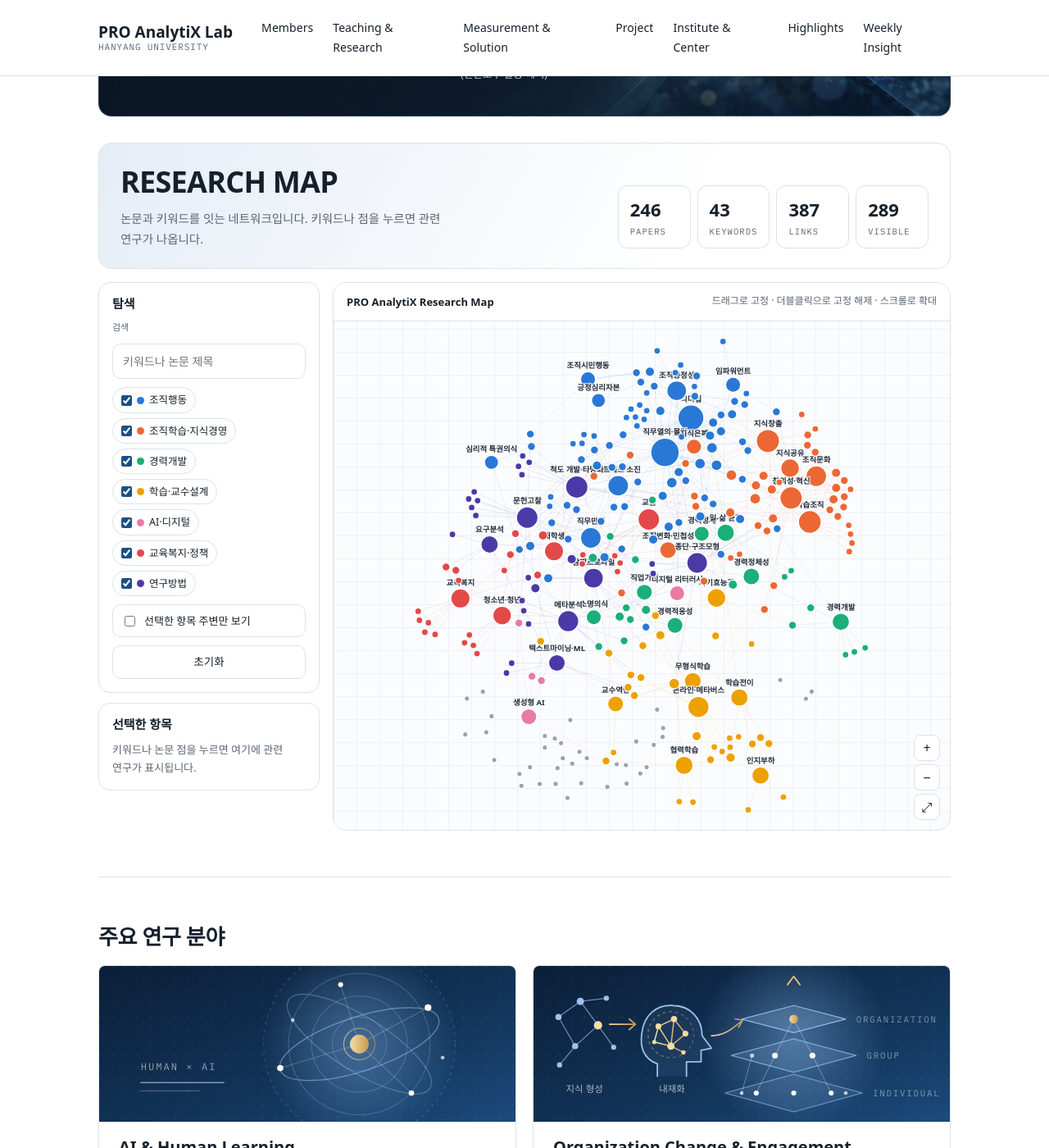
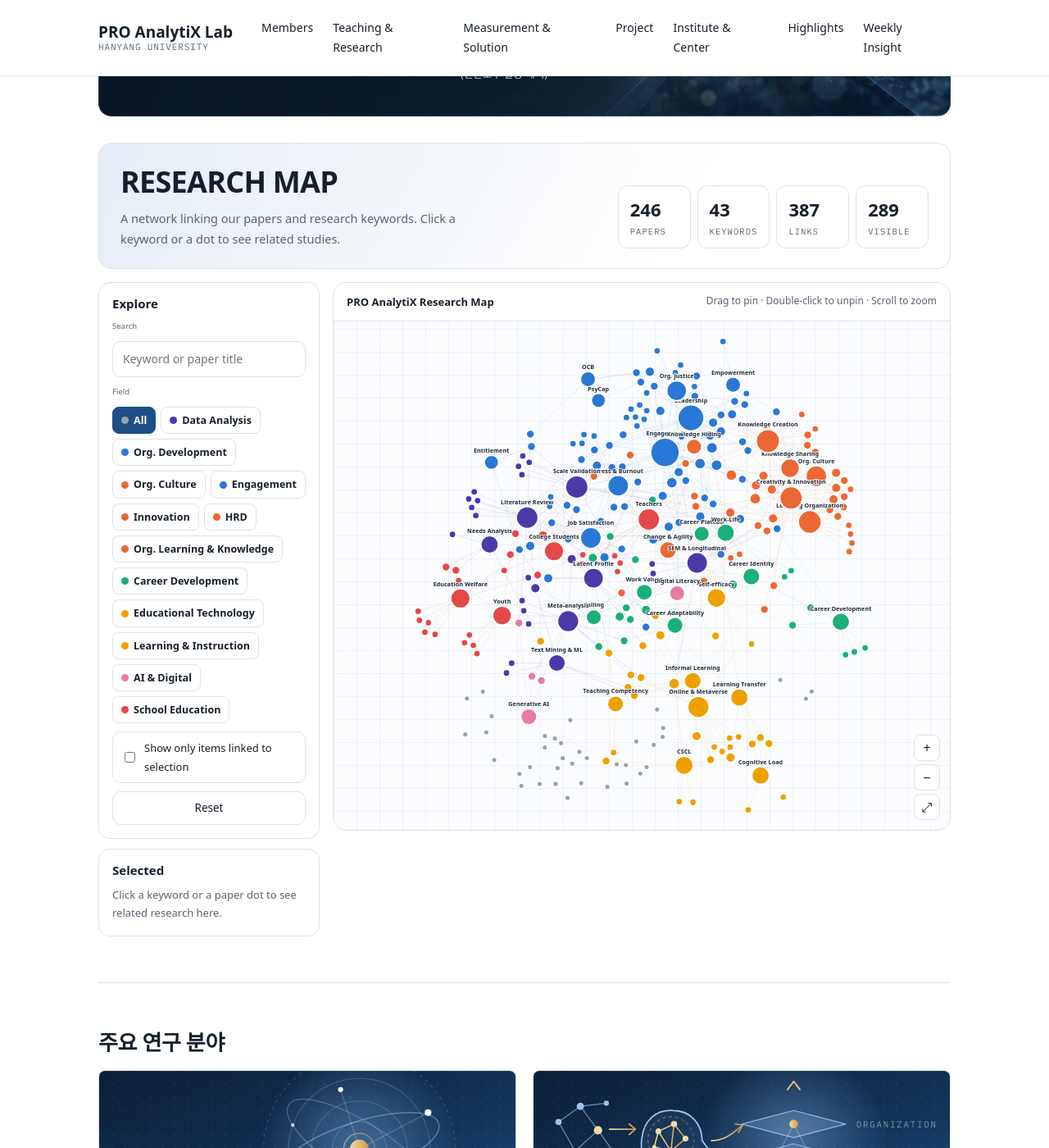
Before and after one commit to drsprolab/drsprolab.github.io, a Jekyll site: the page built from index.html, in a window 1280 px wide and 1400 px high, scrolled down 438 px. Shown: the whole window at 82% size. Built offline with Jekyll 4.4.1, drawn with Linux system fonts in a browser that asks for light colours; some web fonts are replaced.

Commit message:
Research Map: 분야 버튼 통합(Field)·영문화, Engagement·Innovation·Org. Culture 추가, 논문 라벨 숨김, 라벨 축소
Co-Authored-By: Claude Opus 5.5 <noreply@anthropic.com>

```diff
--- a/_data/keyword_map.yml
+++ b/_data/keyword_map.yml
@@ -1,11 +1,14 @@
-# 대문 키워드 네트워크: 학문 분야 > 키워드 > 제목에서 찾을 패턴
+# 대문 키워드 네트워크: 상위 기준(group) > 학문 분야 > 키워드 > 제목에서 찾을 패턴
+# also: 키워드를 추가 분야 버튼(Engagement, Innovation, Org. Culture)에도 넣습니다.
+# 지도에는 키워드의 en 이름이 표시되고, 검색은 한글·영문 모두 됩니다.
 # patterns: 논문 제목에서 찾을 문자열(대소문자 무시). 영문 약어는 \b 단어 경계를 써도 됩니다.
 - field: 조직행동
+  group: Org. Development
   en: Organizational Behavior
   keywords:
     - { name: 리더십, en: Leadership, patterns: ["리더십", "leadership", "리더", "leader"] }
-    - { name: 직무열의·몰입, en: Engagement, patterns: ["직무열의", "열의", "engagement", "몰입", "commitment"] }
-    - { name: 조직공정성, en: Justice, patterns: ["공정성", "justice"] }
+    - { name: 직무열의·몰입, en: Engagement, also: [Engagement], patterns: ["직무열의", "열의", "engagement", "몰입", "commitment"] }
+    - { name: 조직공정성, en: Org. Justice, patterns: ["공정성", "justice"] }
     - { name: 조직시민행동, en: OCB, patterns: ["조직시민행동", "citizenship", "\\bOCB\\b"] }
     - { name: 스트레스·소진, en: Stress & Burnout, patterns: ["스트레스", "소진", "burnout", "distress"] }
     - { name: 임파워먼트, en: Empowerment, patterns: ["임파워", "empower"] }
@@ -13,16 +16,18 @@
     - { name: 긍정심리자본, en: PsyCap, patterns: ["긍정심리자본", "psychological capital"] }
     - { name: 직무만족, en: Job Satisfaction, patterns: ["직무만족", "만족도", "satisfaction"] }
 - field: 조직학습·지식경영
+  group: HRD
   en: Org. Learning & Knowledge
   keywords:
-    - { name: 학습조직, en: Learning Organization, patterns: ["학습조직", "조직학습", "learning organization", "organizational learning", "\\bDLOQ\\b"] }
+    - { name: 학습조직, en: Learning Organization, also: [Org. Culture], patterns: ["학습조직", "조직학습", "learning organization", "organizational learning", "\\bDLOQ\\b"] }
     - { name: 지식공유, en: Knowledge Sharing, patterns: ["지식공유", "knowledge sharing"] }
-    - { name: 지식창출, en: Knowledge Creation, patterns: ["지식창출", "knowledge creation"] }
+    - { name: 지식창출, en: Knowledge Creation, also: [Innovation], patterns: ["지식창출", "knowledge creation"] }
     - { name: 지식은폐, en: Knowledge Hiding, patterns: ["지식은폐", "knowledge hiding"] }
-    - { name: 조직문화, en: Culture, patterns: ["조직문화", "culture"] }
+    - { name: 조직문화, en: Org. Culture, also: [Org. Culture], patterns: ["조직문화", "culture"] }
     - { name: 조직변화·민첩성, en: Change & Agility, patterns: ["조직변화", "변화저항", "민첩성", "agility", "organizational change"] }
-    - { name: 창의성·혁신, en: Creativity, patterns: ["창의", "creativ", "혁신", "innovat"] }
+    - { name: 창의성·혁신, en: Creativity & Innovation, also: [Innovation], patterns: ["창의", "creativ", "혁신", "innovat"] }
 - field: 경력개발
+  group: HRD
   en: Career Development
   keywords:
     - { name: 경력정체성, en: Career Identity, patterns: ["경력정체성", "career identity"] }
@@ -33,28 +38,32 @@
     - { name: 일-삶 균형, en: Work-Life, patterns: ["균형", "balance", "enrichment", "일-가정", "일과 삶"] }
     - { name: 경력개발, en: Career Development, patterns: ["경력개발", "career development", "경력성공", "career success"] }
 - field: 학습·교수설계
+  group: Educational Technology
   en: Learning & Instruction
   keywords:
     - { name: 협력학습, en: CSCL, patterns: ["협력학습", "\\bCSCL\\b", "collaborative"] }
     - { name: 무형식학습, en: Informal Learning, patterns: ["무형식", "informal learning", "비형식"] }
-    - { name: 학습전이, en: Transfer, patterns: ["학습전이", "전이", "transfer"] }
+    - { name: 학습전이, en: Learning Transfer, patterns: ["학습전이", "전이", "transfer"] }
     - { name: 인지부하, en: Cognitive Load, patterns: ["인지부하", "cognitive load"] }
     - { name: 자기효능감, en: Self-efficacy, patterns: ["자기효능감", "efficacy", "자기주도", "self-directed"] }
     - { name: 교수역량, en: Teaching Competency, patterns: ["교수역량", "교수자", "teaching competenc", "교수학습"] }
     - { name: 온라인·메타버스, en: Online & Metaverse, patterns: ["비대면", "온라인", "online", "\\bMOOC\\b", "메타버스", "metaverse", "실시간"] }
 - field: AI·디지털
+  group: Educational Technology
   en: AI & Digital
   keywords:
     - { name: 생성형 AI, en: Generative AI, patterns: ["생성형", "generative", "\\bAI\\b", "인공지능", "artificial intelligence"] }
     - { name: 디지털 리터러시, en: Digital Literacy, patterns: ["디지털", "digital", "리터러시", "literacy"] }
-- field: 교육복지·정책
-  en: Education Welfare & Policy
+- field: 학교교육
+  group: School Education
+  en: School Education
   keywords:
     - { name: 교육복지, en: Education Welfare, patterns: ["교육복지", "welfare"] }
     - { name: 청소년·청년, en: Youth, patterns: ["청소년", "청년", "youth", "adolescen"] }
     - { name: 교원, en: Teachers, patterns: ["교원", "교사", "teacher"] }
     - { name: 대학생, en: College Students, patterns: ["대학생", "college student", "university student", "graduate student"] }
 - field: 연구방법
+  group: Data Analysis
   en: Methods
   keywords:
     - { name: 메타분석, en: Meta-analysis, patterns: ["메타분석", "meta-analy"] }
@@ -63,4 +72,4 @@
     - { name: 종단·구조모형, en: SEM & Longitudinal, patterns: ["구조방정식", "구조적 관계", "structural", "잠재성장", "종단", "longitudinal", "교차지연"] }
     - { name: 텍스트마이닝·ML, en: Text Mining & ML, patterns: ["토픽모델링", "텍스트", "랜덤", "random forest", "machine learning", "\\bSHAP\\b", "머신러닝", "topic model"] }
     - { name: 요구분석, en: Needs Analysis, patterns: ["요구분석", "요구도", "borich", "needs analysis"] }
-    - { name: 문헌고찰, en: Review, patterns: ["문헌", "고찰", "스코핑", "scoping", "systematic review", "literature review", "연구동향"] }
+    - { name: 문헌고찰, en: Literature Review, patterns: ["문헌", "고찰", "스코핑", "scoping", "systematic review", "literature review", "연구동향"] }
--- a/_includes/kw-network.html
+++ b/_includes/kw-network.html
@@ -4,7 +4,7 @@
   <header class="rmap-top">
     <div>
       <h2 class="rmap-title">RESEARCH MAP</h2>
-      <p class="rmap-desc">논문과 키워드를 잇는 네트워크입니다. 키워드나 점을 누르면 관련 연구가 나옵니다.</p>
+      <p class="rmap-desc">A network linking our papers and research keywords. Click a keyword or a dot to see related studies.</p>
     </div>
     <dl class="rmap-stats">
       <div><dt>Papers</dt><dd id="rm-s-papers">–</dd></div>
@@ -16,28 +16,29 @@
   <div class="rmap-body">
     <aside class="rmap-side">
       <div class="rmap-card">
-        <h3>탐색</h3>
-        <label class="rm-label" for="rm-search">검색</label>
-        <input type="search" id="rm-search" class="rm-input" placeholder="키워드나 논문 제목" autocomplete="off">
-        <div class="rm-fields" id="rm-fields" role="group" aria-label="학문 분야 필터"></div>
-        <label class="rm-check"><input type="checkbox" id="rm-local"> 선택한 항목 주변만 보기</label>
-        <button type="button" class="rm-btn" id="rm-reset">초기화</button>
+        <h3>Explore</h3>
+        <label class="rm-label" for="rm-search">Search</label>
+        <input type="search" id="rm-search" class="rm-input" placeholder="Keyword or paper title" autocomplete="off">
+        <div class="rm-label">Field</div>
+        <div class="rm-groups" id="rm-groups" role="group" aria-label="Filter by field"></div>
+        <label class="rm-check"><input type="checkbox" id="rm-local"> Show only items linked to selection</label>
+        <button type="button" class="rm-btn" id="rm-reset">Reset</button>
       </div>
       <div class="rmap-card rm-detail" id="rm-detail" aria-live="polite">
-        <h3>선택한 항목</h3>
-        <p class="rm-hint">키워드나 논문 점을 누르면 여기에 관련 연구가 표시됩니다.</p>
+        <h3>Selected</h3>
+        <p class="rm-hint">Click a keyword or a paper dot to see related research here.</p>
       </div>
     </aside>
     <div class="rmap-graph">
       <div class="rmap-graph-head">
         <strong>PRO AnalytiX Research Map</strong>
-        <span>드래그로 고정 · 더블클릭으로 고정 해제 · 스크롤로 확대</span>
+        <span>Drag to pin · Double-click to unpin · Scroll to zoom</span>
       </div>
-      <svg id="rm-svg" class="rm-svg" role="group" aria-label="논문과 키워드 네트워크"></svg>
-      <div class="rm-zoom"><button type="button" id="rm-zin" aria-label="확대">+</button><button type="button" id="rm-zout" aria-label="축소">−</button><button type="button" id="rm-zfit" aria-label="전체 보기">⤢</button></div>
+      <svg id="rm-svg" class="rm-svg" role="group" aria-label="Network of papers and keywords"></svg>
+      <div class="rm-zoom"><button type="button" id="rm-zin" aria-label="Zoom in">+</button><button type="button" id="rm-zout" aria-label="Zoom out">−</button><button type="button" id="rm-zfit" aria-label="Fit to view">⤢</button></div>
     </div>
   </div>
-  <noscript><p class="rm-hint">연구 지도를 보려면 JavaScript를 켜 주세요.</p></noscript>
+  <noscript><p class="rm-hint">Please enable JavaScript to view the Research Map.</p></noscript>
 </section>
 <script src="https://cdnjs.cloudflare.com/ajax/libs/d3/7.9.0/d3.min.js"></script>
 <script src="{{ '/assets/js/kw-network.js' | relative_url }}?v={{ site.time | date: '%s' }}" defer></script>
--- a/assets/css/style.css
+++ b/assets/css/style.css
@@ -580,10 +580,9 @@ tfoot td { font-weight: 600; border-bottom: 0; }
 .rm-node.faded { opacity: .14; }
 .rm-node:focus { outline: none; }
 .rm-node:focus-visible circle { stroke: var(--accent); stroke-width: 3; }
-.rm-label { fill: var(--rm-label); font-size: 11px; text-anchor: middle; paint-order: stroke; stroke: var(--rm-label-bg); stroke-width: 3px; stroke-linejoin: round; pointer-events: none; }
-.rm-node.kw .rm-label { font-size: 12.5px; font-weight: 700; }
+.rm-label { fill: var(--rm-label); font-size: 9.5px; text-anchor: middle; paint-order: stroke; stroke: var(--rm-label-bg); stroke-width: 2.5px; stroke-linejoin: round; pointer-events: none; }
+.rm-node.kw .rm-label { font-size: 9.5px; font-weight: 600; letter-spacing: .01em; }
 .rm-node.paper .rm-label { display: none; }
-.rm-svg.zoomed .rm-node.paper .rm-label, .rm-node.paper:hover .rm-label, .rm-node.paper.sel .rm-label, .rm-node.paper.match .rm-label { display: block; }
 .rm-zoom { position: absolute; right: 12px; bottom: 12px; display: grid; gap: 4px; }
 .rm-zoom button { width: 32px; height: 32px; font: inherit; font-size: 16px; border: 1px solid var(--line); border-radius: 8px; background: var(--paper); color: var(--ink); cursor: pointer; }
 
@@ -893,3 +892,9 @@ tfoot td { font-weight: 600; border-bottom: 0; }
 }
 
 .inquiry-actions .solution-btn:hover { transform: translateY(-3px) scale(1.025); box-shadow: 0 12px 28px rgba(0,0,0,.3); }
+
+/* ---- Research Map: 분야 버튼 ---- */
+.rm-groups { display: flex; flex-wrap: wrap; gap: 6px; }
+.rm-gbtn { display: inline-flex; align-items: center; gap: 6px; font: inherit; font-size: 12.5px; font-weight: 600; padding: 5px 10px; border: 1px solid var(--line); border-radius: 8px; background: var(--paper); color: var(--ink); cursor: pointer; }
+.rm-gbtn:hover { border-color: var(--accent); color: var(--accent); }
+.rm-gbtn[aria-pressed="true"] { background: var(--accent); border-color: var(--accent); color: var(--paper); }
--- a/assets/js/kw-network.js
+++ b/assets/js/kw-network.js
@@ -14,8 +14,8 @@
 
   var svg = d3.select('#rm-svg');
   var detail = document.getElementById('rm-detail');
-  var fields = [], papers = [], kws = [], nodes = [], links = [], byId = {};
-  var state = { q: '', off: new Set(), local: false, sel: null };
+  var fields = [], groups = [], papers = [], kws = [], nodes = [], links = [], byId = {};
+  var state = { q: '', group: '', local: false, sel: null };
   var sim, zoom, gAll, linkSel, nodeSel, W, H, k = 1;
 
   function esc(s) { return String(s).replace(/[&<>"]/g, function (c) { return { '&': '&amp;', '<': '&lt;', '>': '&gt;', '"': '&quot;' }[c]; }); }
@@ -25,7 +25,7 @@
 
   Promise.all([fetch(root.dataset.pubs).then(function (r) { return r.json(); }), fetch(root.dataset.map).then(function (r) { return r.json(); })])
     .then(function (res) { build(res[0], res[1]); draw(); bind(); apply(); })
-    .catch(function () { detail.innerHTML = '<h3>선택한 항목</h3><p class="rm-hint">데이터를 불러오지 못했습니다.</p>'; });
+    .catch(function () { detail.innerHTML = '<h3>Selected</h3><p class="rm-hint">Could not load the data.</p>'; });
 
   // ---------- data ----------
   function build(pubs, map) {
@@ -36,10 +36,10 @@
       papers.push({ id: 'p' + i, type: 'paper', year: p.year, citation: p.citation, name: titleOf(p.citation), kws: [] });
     });
     map.forEach(function (f, fi) {
-      fields.push({ fi: fi, name: f.field, en: f.en, color: COLORS[fi % COLORS.length] });
+      fields.push({ fi: fi, name: f.field, en: f.en, group: f.group || 'Other', color: COLORS[fi % COLORS.length] });
       f.keywords.forEach(function (kw, ki) {
         var res = (kw.patterns || []).map(toRegex);
-        var node = { id: 'k' + fi + '_' + ki, type: 'kw', name: kw.name, en: kw.en, fi: fi, papers: [] };
+        var node = { id: 'k' + fi + '_' + ki, type: 'kw', name: kw.en || kw.name, ko: kw.name, fi: fi, also: kw.also || [], papers: [] };
         papers.forEach(function (p) { if (res.some(function (r) { return r.test(p.name); })) node.papers.push(p); });
         if (node.papers.length >= MIN_COUNT) {
           kws.push(node);
@@ -55,17 +55,34 @@
       p.fi = best == null ? -1 : +best;
       p.fis = new Set(p.kws.map(function (kw) { return kw.fi; }));
     });
-    kws.forEach(function (kw) { kw.fis = new Set([kw.fi]); });
+    kws.forEach(function (kw) { kw.fis = new Set([kw.fi]); var f = fields[kw.fi]; kw.groups = new Set([f.group, fieldBtn(f)].concat(kw.also)); });
     nodes = kws.concat(papers);
     nodes.forEach(function (n) { byId[n.id] = n; n.nb = new Set([n.id]); n.phase = Math.random() * 6.283; });
     links.forEach(function (l) { byId[l.source].nb.add(l.target); byId[l.target].nb.add(l.source); });
     document.getElementById('rm-s-papers').textContent = papers.length;
     document.getElementById('rm-s-kws').textContent = kws.length;
     document.getElementById('rm-s-links').textContent = links.length;
-    document.getElementById('rm-fields').innerHTML = fields.map(function (f) {
-      return '<label class="rm-chip"><input type="checkbox" checked data-fi="' + f.fi + '"><span class="rm-sw" style="background:' + f.color + '"></span>' + esc(f.name) + '</label>';
-    }).join('');
+    // 분야 버튼: 상위 분야 + 세부 분야 + 키워드 묶음(also)을 한 줄로 통합
+    var order = ['Data Analysis', 'Org. Development', 'Org. Culture', 'Engagement', 'Innovation', 'HRD', 'Org. Learning & Knowledge', 'Career Development', 'Educational Technology', 'Learning & Instruction', 'AI & Digital', 'School Education'];
+    kws.forEach(function (k) { k.groups.forEach(function (g) { if (order.indexOf(g) < 0) order.push(g); }); });
+    groups = order.filter(function (g) { return kws.some(function (k) { return k.groups.has(g); }); });
+    var sw = {};
+    fields.forEach(function (f) { sw[fieldBtn(f)] = f.color; });
+    groups.forEach(function (g) {
+      if (!sw[g]) {
+        var match = kws.find(function (kw) { return kw.groups.has(g); });
+        sw[g] = match ? fields[match.fi].color : NONE;
+      }
+    });
+    document.getElementById('rm-groups').innerHTML = '<button type="button" class="rm-gbtn" data-group="" aria-pressed="true"><span class="rm-sw" style="background:' + NONE + '"></span>All</button>' +
+      groups.map(function (g) { return '<button type="button" class="rm-gbtn" data-group="' + esc(g) + '" aria-pressed="false">' + (sw[g] ? '<span class="rm-sw" style="background:' + sw[g] + '"></span>' : '') + esc(g) + '</button>'; }).join('');
   }
+  // 분야가 상위 분야와 1:1이면 상위 이름 하나만, 아니면 세부 분야 영문명으로 버튼을 만든다
+  function fieldBtn(f) { return fields.filter(function (o) { return o.group === f.group; }).length > 1 ? f.en : f.group; }
+  function setGroupPressed(g) {
+    document.querySelectorAll('#rm-groups [data-group]').forEach(function (b) { b.setAttribute('aria-pressed', String(g !== null && b.dataset.group === g)); });
+  }
+  function hits(n, q) { return n.name.toLowerCase().indexOf(q) >= 0 || (n.ko && n.ko.toLowerCase().indexOf(q) >= 0); }
   function color(n) { return n.fi < 0 ? NONE : COLORS[n.fi % COLORS.length]; }
   function radius(n) { return n.type === 'kw' ? 8 + Math.sqrt(n.papers.length) * 2.6 : 4.2 + Math.min(n.kws.length, 4) * 1.1; }
 
@@ -89,7 +106,7 @@
     nodeSel = gAll.append('g').attr('class', 'rm-nodes').selectAll('g').data(nodes).join('g')
       .attr('class', function (n) { return 'rm-node ' + n.type; })
       .attr('tabindex', function (n) { return n.type === 'kw' ? 0 : -1; }).attr('role', 'button')
-      .attr('aria-label', function (n) { return n.type === 'kw' ? n.name + ', 논문 ' + n.papers.length + '편' : n.name; })
+      .attr('aria-label', function (n) { return n.type === 'kw' ? n.name + ', ' + n.papers.length + ' papers' : n.name; })
       .on('click', function (e, n) { if (e.defaultPrevented) return; select(n); })
       .on('dblclick', function (e, n) { e.stopPropagation(); n.fx = n.fy = null; n.pinned = false; d3.select(this).classed('pinned', false); sim.alpha(0.1).restart(); })
       .on('keydown', function (e, n) { if (e.key === 'Enter' || e.key === ' ') { e.preventDefault(); select(n); } })
@@ -100,8 +117,9 @@
         .on('drag', function (e, n) { n.fx = e.x; n.fy = e.y; })
         .on('end', function (e, n) { if (!e.active) sim.alphaTarget(0); n.pinned = true; d3.select(this).classed('pinned', true); }));
     nodeSel.append('circle').attr('r', radius).attr('fill', color);
-    nodeSel.append('text').attr('class', 'rm-label').attr('dy', function (n) { return -radius(n) - 5; })
+    nodeSel.append('text').attr('class', 'rm-label').attr('dy', function (n) { return -radius(n) - 4; })
       .text(function (n) { return n.type === 'kw' ? n.name : short(n.name, 24); });
+    nodeSel.filter(function (n) { return n.type === 'kw'; }).raise(); // 키워드 라벨이 논문 점에 가리지 않게
 
     sim = d3.forceSimulation(nodes)
       .velocityDecay(0.6)
@@ -143,10 +161,11 @@
     var q = state.q.trim().toLowerCase();
     var sel = state.sel;
     nodes.forEach(function (n) {
-      var inField = n.type === 'kw' ? !state.off.has(n.fi) : (n.fi < 0 ? state.off.size === 0 : Array.from(n.fis).some(function (fi) { return !state.off.has(fi); }));
+      function kwOn(k) { return !state.group || k.groups.has(state.group); }
+      var inField = n.type === 'kw' ? kwOn(n) : (n.fi < 0 ? !state.group : n.kws.some(kwOn));
       var inLocal = !(state.local && sel) || sel.nb.has(n.id);
       n.visible = inField && inLocal;
-      n.match = q && n.name.toLowerCase().indexOf(q) >= 0;
+      n.match = q && hits(n, q);
     });
     nodeSel.classed('hidden', function (n) { return !n.visible; })
       .classed('match', function (n) { return n.match; })
@@ -170,21 +189,21 @@
   }
   function renderDetail() {
     var n = state.sel;
-    if (!n) { detail.innerHTML = '<h3>선택한 항목</h3><p class="rm-hint">키워드나 논문 점을 누르면 여기에 관련 연구가 표시됩니다.</p>'; return; }
+    if (!n) { detail.innerHTML = '<h3>Selected</h3><p class="rm-hint">Click a keyword or a paper dot to see related research here.</p>'; return; }
     var f = n.fi >= 0 ? fields[n.fi] : null;
-    var head = '<h3>선택한 항목</h3><div class="rm-d-eyebrow">' + (f ? '<span class="rm-sw" style="background:' + f.color + '"></span>' + esc(f.name) : '분류 없음') + ' · ' + (n.type === 'kw' ? '키워드' : '논문') + '</div>';
+    var head = '<h3>Selected</h3><div class="rm-d-eyebrow">' + (f ? '<span class="rm-sw" style="background:' + f.color + '"></span>' + esc(f.group) + (fieldBtn(f) !== f.group ? ' › ' + esc(f.en) : '') : 'Unclassified') + ' · ' + (n.type === 'kw' ? 'Keyword' : 'Paper') + '</div>';
     if (n.type === 'kw') {
       var list = n.papers.slice().sort(function (a, b) { return (b.year || 0) - (a.year || 0); });
       var rel = {};
       list.forEach(function (p) { p.kws.forEach(function (o) { if (o !== n) rel[o.id] = (rel[o.id] || 0) + 1; }); });
       var relList = Object.keys(rel).sort(function (a, b) { return rel[b] - rel[a]; }).slice(0, 8).map(function (id) { return byId[id]; });
-      detail.innerHTML = head + '<div class="rm-d-title">' + esc(n.name) + ' <span>' + esc(n.en) + '</span></div>' +
-        '<div class="rm-d-count"><strong>' + list.length + '</strong>편의 연구</div>' +
+      detail.innerHTML = head + '<div class="rm-d-title">' + esc(n.name) + '</div>' +
+        '<div class="rm-d-count"><strong>' + list.length + '</strong> ' + (list.length === 1 ? 'paper' : 'papers') + '</div>' +
         (relList.length ? '<div class="rm-d-rel">' + relList.map(function (o) { return '<button type="button" data-id="' + o.id + '">' + esc(o.name) + '</button>'; }).join('') + '</div>' : '') +
         '<ol class="rm-d-list">' + list.map(function (p) { return '<li><button type="button" data-id="' + p.id + '"><span class="rm-y">' + (p.year || '') + '</span><span>' + esc(p.citation) + '</span></button></li>'; }).join('') + '</ol>';
     } else {
       detail.innerHTML = head + '<p class="rm-d-cite">' + esc(n.citation) + '</p>' +
-        (n.kws.length ? '<div class="rm-d-rel">' + n.kws.map(function (o) { return '<button type="button" data-id="' + o.id + '">' + esc(o.name) + '</button>'; }).join('') + '</div>' : '<p class="rm-hint">연결된 키워드가 없습니다.</p>');
+        (n.kws.length ? '<div class="rm-d-rel">' + n.kws.map(function (o) { return '<button type="button" data-id="' + o.id + '">' + esc(o.name) + '</button>'; }).join('') + '</div>' : '<p class="rm-hint">No linked keywords.</p>');
     }
   }
 
@@ -196,17 +215,20 @@
     document.getElementById('rm-search').addEventListener('keydown', function (e) {
       if (e.key !== 'Enter') return;
       var q = state.q.trim().toLowerCase(); if (!q) return;
-      var hit = kws.find(function (n) { return n.name.toLowerCase().indexOf(q) >= 0; }) || papers.find(function (n) { return n.name.toLowerCase().indexOf(q) >= 0; });
+      var hit = kws.find(function (n) { return hits(n, q); }) || papers.find(function (n) { return hits(n, q); });
       if (hit) select(hit);
     });
-    document.getElementById('rm-fields').addEventListener('change', function (e) {
-      var fi = +e.target.dataset.fi; if (e.target.checked) state.off.delete(fi); else state.off.add(fi); apply();
+    document.getElementById('rm-groups').addEventListener('click', function (e) {
+      var b = e.target.closest('[data-group]'); if (!b) return;
+      state.group = state.group === b.dataset.group ? '' : b.dataset.group;
+      setGroupPressed(state.group);
+      apply(); fit(true);
     });
     document.getElementById('rm-local').addEventListener('change', function (e) { state.local = e.target.checked; apply(); fit(true); });
     document.getElementById('rm-reset').addEventListener('click', function () {
-      state.q = ''; state.off.clear(); state.local = false; state.sel = null;
+      state.q = ''; state.local = false; state.sel = null;
       document.getElementById('rm-search').value = ''; document.getElementById('rm-local').checked = false;
-      document.querySelectorAll('#rm-fields input').forEach(function (c) { c.checked = true; });
+      state.group = ''; setGroupPressed('');
       nodes.forEach(function (n) { n.fx = n.fy = null; n.pinned = false; }); nodeSel.classed('pinned', false);
       apply(); renderDetail(); fit(true); sim.alpha(0.2).restart();
     });
```
